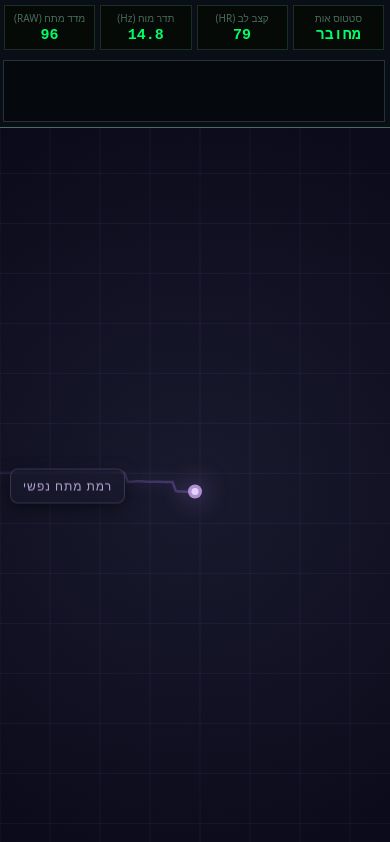
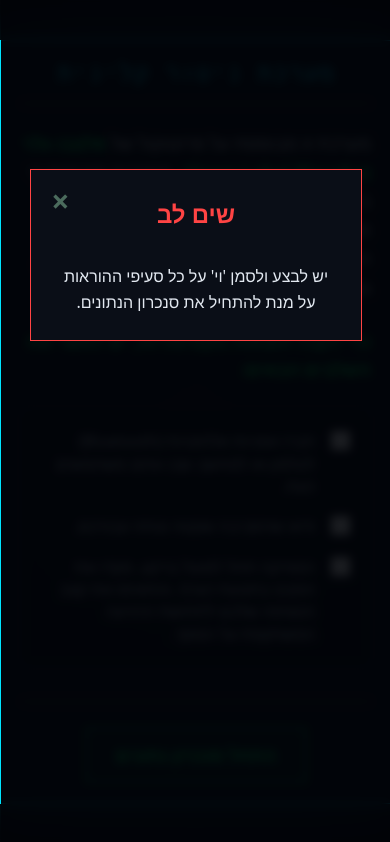
Before and after one commit to metanel/relax_session, a plain HTML site: page index.html in a window 390 px wide. Both pictures are taken after a click on the button "התחל סנכרון נתונים". Drawn offline with Linux system fonts and the light colour scheme.

Commit message:
Update index.html

```diff
--- a/index.html
+++ b/index.html
@@ -51,19 +51,19 @@
 
     .welcome-container {
       border: 1px solid var(--neon-cyan);
-      background: rgba(10, 14, 23, 0.9);
-      padding: 30px;
-      max-width: 650px;
+      background: rgba(10, 14, 23, 0.95);
+      padding: 35px;
+      max-width: 700px;
       width: 100%;
-      max-height: 90vh;
+      max-height: 95vh;
       overflow-y: auto;
-      box-shadow: 0 0 30px rgba(0, 229, 255, 0.15);
-      text-align: right; /* יישור טקסט לימין עבור RTL */
+      box-shadow: 0 0 40px rgba(0, 229, 255, 0.15);
+      text-align: right;
     }
 
     .welcome-title {
       font-family: var(--font-mono);
-      font-size: 28px;
+      font-size: 32px;
       color: var(--neon-cyan);
       margin-bottom: 25px;
       letter-spacing: 1px;
@@ -75,26 +75,51 @@
     .instructions-content {
       color: var(--text-light);
       line-height: 1.6;
-      font-size: 16px;
-      margin-bottom: 30px;
+      font-size: 20px;
+      margin-bottom: 35px;
     }
 
     .instructions-content p {
       margin-top: 0;
-      margin-bottom: 15px;
+      margin-bottom: 20px;
     }
 
     .instructions-content strong {
       color: var(--neon-green);
     }
 
-    .instructions-content ol {
-      padding-right: 20px;
-      margin-bottom: 0;
+    /* עיצוב רשימת תיבות הסימון */
+    .checkbox-list {
+      display: flex;
+      flex-direction: column;
+      gap: 18px;
+      margin-top: 25px;
+      background: rgba(0, 0, 0, 0.3);
+      padding: 20px;
+      border: 1px solid #1a2f24;
+      border-radius: 8px;
     }
 
-    .instructions-content li {
-      margin-bottom: 12px;
+    .checkbox-item {
+      display: flex;
+      align-items: flex-start;
+      gap: 15px;
+      cursor: pointer;
+      font-size: 18px;
+      line-height: 1.4;
+      color: #cbd5e1;
+      transition: color 0.2s;
+    }
+
+    .checkbox-item:hover {
+      color: #fff;
+    }
+
+    .checkbox-item input[type="checkbox"] {
+      margin-top: 4px;
+      transform: scale(1.6);
+      cursor: pointer;
+      accent-color: var(--neon-green);
     }
 
     .welcome-action-area {
@@ -103,11 +128,10 @@
       align-items: center;
       gap: 15px;
       border-top: 1px solid var(--text-dim);
-      padding-top: 20px;
+      padding-top: 25px;
     }
 
     /* === עיצוב מסך ניטור (Game Screen) === */
-    /* ה-Top Bar נשאר בדיוק כפי שאהבת */
     .dashboard-top-bar {
       background: var(--panel-bg);
       border-bottom: 1px solid var(--text-dim);
@@ -150,7 +174,7 @@
 
     .video-mini-wrapper {
       width: 120px;
-      height: 68px; /* 16:9 ratio */
+      height: 68px;
       border: 1px solid var(--text-dim);
       background: #000;
       position: relative;
@@ -164,13 +188,11 @@
       left: 0;
     }
 
-    /* אזור הגרף המשולב */
     .canvas-container {
       flex-grow: 1;
       position: relative;
       width: 100%;
       overflow: hidden;
-      /* הרקע הכהה והעמוק מהקוד שאהבת */
       background: radial-gradient(circle at center, #1a1a2e 0%, #0a0a1a 100%);
     }
 
@@ -180,10 +202,8 @@
       height: 100%;
     }
 
-    /* תווית המתח מהקוד שאהבת, מותאמת ל-RTL */
     .stress-label {
       position: absolute;
-      /* יישור לשמאל ב-RTL כדי לא להסתיר את תחילת הגרף הזורם ימינה */
       left: 25px;
       top: 50%;
       transform: translateY(-50%);
@@ -196,7 +216,6 @@
       letter-spacing: 1px;
       border: 1px solid rgba(184, 169, 212, 0.2);
       pointer-events: none;
-      /* צבע טקסט סגול בהיר מהקוד שאהבת */
       color: #b8a9d4;
       box-shadow: 0 4px 15px rgba(0, 0, 0, 0.5);
       font-family: var(--font-main);
@@ -221,20 +240,15 @@
       border-color: var(--neon-green);
       color: var(--neon-green);
       background: rgba(0, 255, 102, 0.05);
-      font-size: 18px;
+      font-size: 22px;
+      padding: 15px 30px;
     }
     button.primary-btn:hover {
       background: rgba(0, 255, 102, 0.2);
       box-shadow: 0 0 15px rgba(0, 255, 102, 0.3);
     }
-    button:disabled {
-      border-color: var(--text-dim);
-      color: var(--text-dim);
-      cursor: not-allowed;
-      background: transparent;
-    }
 
-    /* חלון מיינדפולנס */
+    /* עיצוב חלונות קופצים (Modals) */
     .modal {
       display: none;
       position: fixed;
@@ -249,14 +263,14 @@
     .modal-content {
       background-color: var(--panel-bg);
       margin: 10vh auto;
-      padding: 25px;
+      padding: 35px;
       border: 1px solid var(--neon-cyan);
       width: 85%;
-      max-width: 500px;
+      max-width: 600px;
       max-height: 80vh;
       overflow-y: auto;
       color: var(--text-light);
-      line-height: 1.5;
+      line-height: 1.6;
       position: relative;
       box-sizing: border-box;
       text-align: right;
@@ -265,23 +279,42 @@
       color: var(--neon-cyan);
       margin-top: 0;
       border-bottom: 1px solid var(--text-dim);
-      padding-bottom: 10px;
-      font-size: 20px;
+      padding-bottom: 15px;
+      font-size: 24px;
       text-align: center;
     }
+
+    /* הגדלת הפונט בתוכן המודאל */
+    .modal-content p, .modal-content ul {
+      font-size: 18px;
+    }
+
     .modal-content ul {
-      padding-right: 20px;
-      font-size: 15px;
+      padding-right: 25px;
     }
     .modal-content li {
-      margin-bottom: 10px;
+      margin-bottom: 15px;
     }
+
+    /* עיצוב מיוחד למודאל השגיאה */
+    #validationModal .modal-content {
+      border-color: #ff4444;
+      max-width: 450px;
+      text-align: center;
+      margin-top: 20vh;
+    }
+    #validationModal h2 {
+      color: #ff4444;
+      border-bottom: none;
+      margin-bottom: 5px;
+    }
+
     .close-btn {
       color: var(--text-dim);
       position: absolute;
       top: 15px;
       left: 20px;
-      font-size: 28px;
+      font-size: 32px;
       font-weight: bold;
       cursor: pointer;
       line-height: 1;
@@ -292,47 +325,20 @@
 
     /* === התאמות למובייל === */
     @media (max-width: 600px) {
-      /* מסך פתיחה במובייל */
-      .welcome-container {
-        padding: 20px;
-      }
-      .welcome-title {
-        font-size: 22px;
-      }
-      .instructions-content {
-        font-size: 14px;
-      }
+      .welcome-container { padding: 20px; }
+      .welcome-title { font-size: 24px; }
+      .instructions-content { font-size: 18px; }
+      .checkbox-item { font-size: 16px; }
+      button.primary-btn { font-size: 18px; }
+      .modal-content { padding: 25px; }
+      .modal-content p, .modal-content ul { font-size: 16px; }
 
-      /* טופ בר במובייל - נשמר */
-      .dashboard-top-bar {
-        flex-direction: column;
-        padding: 5px;
-      }
-      .metrics-container {
-        width: 100%;
-        justify-content: space-between;
-        gap: 5px;
-      }
-      .metric-box {
-        flex: 1;
-        min-width: 0;
-        padding: 5px;
-      }
-      .metric-val {
-        font-size: 15px;
-      }
-      .video-mini-wrapper {
-        width: 100%;
-        height: 60px;
-        opacity: 0.4;
-      }
-
-      /* תווית גרף במובייל */
-      .stress-label {
-        font-size: 12px;
-        padding: 8px 12px;
-        left: 10px;
-      }
+      .dashboard-top-bar { flex-direction: column; padding: 5px; }
+      .metrics-container { width: 100%; justify-content: space-between; gap: 5px; }
+      .metric-box { flex: 1; min-width: 0; padding: 5px; }
+      .metric-val { font-size: 15px; }
+      .video-mini-wrapper { width: 100%; height: 60px; opacity: 0.4; }
+      .stress-label { font-size: 12px; padding: 8px 12px; left: 10px; }
     }
   </style>
 </head>
@@ -344,18 +350,27 @@
 
       <div class="instructions-content">
         <p>מערכת זו מבוססת על פרוטוקול של <strong>פלצבו גלוי (Open-Label Placebo)</strong>. מחקרים מוכיחים כי ביצוע מודע של פעולה פיזית המשולבת עם משוב ויזואלי ושמיעתי, מאפשר למערכת העצבים האוטונומית להפחית את רמות הלחץ, גם כאשר המדידה אינה ישירה.</p>
-        <p><strong>כדי לקבל תוצאות מקסימליות:</strong></p>
-        <ol>
-          <li>חברו אוזניות אלחוטיות (Bluetooth) לטלפון או למחשב שבו אתם משתמשים כעת.</li>
-          <li>ודאו שהסביבה שקטה ונוחה עבורכם.</li>
-          <li>לחצו על כפתור <strong>"התחל סנכרון נתונים"</strong> המופיע מטה.</li>
-          <li>המוזיקה תחל לפעול ברקע. מקדו את המבט בתנועת הגרף, והתאימו את קצב הנשימה שלכם לתחושת הרגיעה המשתקפת על המסך.</li>
-        </ol>
+
+        <p style="margin-top: 25px;"><strong>כדי לקבל תוצאות מקסימליות, יש לאשר את השלבים הבאים:</strong></p>
+
+        <div class="checkbox-list">
+          <label class="checkbox-item">
+            <input type="checkbox" class="step-check">
+            <span>חברו אוזניות אלחוטיות (Bluetooth) לטלפון או למחשב שבו אתם משתמשים כעת.</span>
+          </label>
+          <label class="checkbox-item">
+            <input type="checkbox" class="step-check">
+            <span>ודאו שהסביבה שקטה ונוחה עבורכם.</span>
+          </label>
+          <label class="checkbox-item">
+            <input type="checkbox" class="step-check">
+            <span>המוזיקה תחל לפעול ברקע. מקדו את המבט בתנועת הגרף, והתאימו את קצב הנשימה שלכם לתחושת הרגיעה המשתקפת על המסך.</span>
+          </label>
+        </div>
       </div>
 
       <div class="welcome-action-area">
         <button id="startBtn" class="primary-btn">התחל סנכרון נתונים</button>
-        <button onclick="openModal('mindfulnessModal')" style="font-size: 14px; padding: 8px 16px; border-color: var(--text-dim); color: var(--text-dim);">עקרונות מיינדפולנס</button>
       </div>
     </div>
   </div>
@@ -389,6 +404,14 @@
     </div>
   </div>
 
+  <div id="validationModal" class="modal">
+    <div class="modal-content">
+      <span class="close-btn" onclick="closeModal('validationModal')">&times;</span>
+      <h2>שים לב</h2>
+      <p style="text-align: center; margin-bottom: 0;">יש לבצע ולסמן 'וי' על כל סעיפי ההוראות על מנת להתחיל את סנכרון הנתונים.</p>
+    </div>
+  </div>
+
   <div id="mindfulnessModal" class="modal">
     <div class="modal-content">
       <span class="close-btn" onclick="closeModal('mindfulnessModal')">&times;</span>
@@ -403,11 +426,11 @@
   </div>
 
   <script>
-    // === ניהול חלונות קופצים ומעבר מסכים ===
+    // === ניהול חלונות קופצים ===
     function openModal(id) { document.getElementById(id).style.display = "block"; }
     function closeModal(id) { document.getElementById(id).style.display = "none"; }
     window.onclick = function(e) {
-      if (e.target.className === "modal") e.target.style.display = "none";
+      if (e.target.classList.contains("modal")) e.target.style.display = "none";
     }
 
     // === הגדרת YouTube API ===
@@ -416,22 +439,19 @@
     document.head.appendChild(tag);
     let player;
     function onYouTubeIframeAPIReady() {
-      // הגדרות הנגן המיניאטורי במסך הניטור
       player = new YT.Player('player', {
         videoId: 'BnjdaA6GEJw',
         playerVars: {
-          'controls': 0,      // ללא פקדים
-          'disablekb': 1,     // ביטול מקלדת
-          'playsinline': 1,   // ניגון בתוך הדף במובייל
-          'rel': 0,           // ללא סרטונים קשורים
-          'modestbranding': 1 // מיתוג מופחת
+          'controls': 0,
+          'disablekb': 1,
+          'playsinline': 1,
+          'rel': 0,
+          'modestbranding': 1
         }
       });
     }
 
-    // ==========================================================
-    // === לוגיקת הגרף - שילוב הקוד שאהבת (Center Tracking) ===
-    // ==========================================================
+    // === לוגיקת הגרף ===
     const canvas = document.getElementById('chart');
     const ctx = canvas.getContext('2d');
     let dpr = window.devicePixelRatio || 1;
@@ -440,27 +460,19 @@
     let isRunning = false;
     let animationId;
 
-    // --- הגדרות הליבה מהקוד שאהבת ---
-    let centerX; // יחושב בדינמיות להיות המרכז (width * 0.5)
-    const gridPixelStep = 50; // רשת רחבה יותר
-    const pointSpacing = 3;   // מרווח נקודות מהיר יותר
-    const speed = 0.4;        // תזוזה איטית ורגועה שמאלה
+    let centerX;
+    const gridPixelStep = 50;
+    const pointSpacing = 3;
+    const speed = 0.4;
 
-    // רמות מתח (סקאלה 0-100 מהקוד שאהבת)
     let stress = 100;
     let cameraStress = 100;
-
-    // סקיילר חזק יותר (3) להתאמה לסקאלה הנמוכה
     const stressToPixelScale = 3;
 
-    // ירידה כל 2 שניות
     let lastDropTime = performance.now();
     const dropInterval = 2000;
     const stressDropStep = 3;
 
-    // --- פונקציות עזר מהקוד שאהבת ---
-
-    // חישוב מידות הקנבס בעת מעבר מסך או שינוי גודל חלון
     function resizeCanvas() {
       const container = document.getElementById('canvasContainer');
       const rect = container.getBoundingClientRect();
@@ -472,81 +484,57 @@
       width = rect.width;
       height = rect.height;
 
-      // קיבוע הנקודה למרכז האופקי של הגרף
       centerX = width * 0.5;
     }
     window.addEventListener('resize', resizeCanvas);
 
-    // המרת ערך מתח למיקום Y על המסך (עוקב מצלמה)
     function stressToScreenY(value) {
-      // midY מוגדר כמרכז האנכי (height * 0.5)
       return (height * 0.5) - (value - cameraStress) * stressToPixelScale;
     }
 
-    // ציור רשת עדינה ורגועה מהקוד שאהבת
     function drawGrid() {
-      // צבע רשת סגול עמום מאוד
       ctx.strokeStyle = 'rgba(100, 80, 130, 0.15)';
       ctx.lineWidth = 1;
 
-      // קווים אנכיים (סטטיים ברקע)
       for (let x = 0; x <= width; x += gridPixelStep) {
         ctx.beginPath(); ctx.moveTo(x, 0); ctx.lineTo(x, height); ctx.stroke();
       }
 
-      // קווים אופקיים (נעים יחסית למצלמה)
       const stressStep = gridPixelStep / stressToPixelScale;
-      // כיול בסיס הרשת למצלמה הנוכחית
       const baseGrid = Math.floor(cameraStress / stressStep) * stressStep;
 
       for (let k = -25; k <= 25; k++) {
         const worldStress = baseGrid + k * stressStep;
         const y = stressToScreenY(worldStress);
-        // ציור רק אם בתוך גבולות המסך
         if (y < 0 || y > height) continue;
 
         ctx.beginPath(); ctx.moveTo(0, y); ctx.lineTo(width, y); ctx.stroke();
       }
     }
 
-    // הוספת נקודה וניהול ירידת המתח מהקוד שאהבת
     function addPoint(now) {
       if (isRunning) {
-        // מנגנון ירידה מתוזמן
         if (now - lastDropTime >= dropInterval) {
           stress -= stressDropStep;
           lastDropTime = now;
         } else {
-          // רעש קטן ורגוע (Medical noise)
           stress += (Math.random() - 0.5) * 0.3;
         }
-
-        // הגבלת מינימום (שלא ירד מתחת לאפס באופן דרסטי)
         if (stress < -50) stress = -50;
       }
-
-      // עדכון חלק של המצלמה לעבר המתח הנוכחי (Camera follow)
       cameraStress += (stress - cameraStress) * 0.1;
-
-      // הוספת הנקודה למיקום המרכזי
       points.push({ x: centerX, stress: stress });
     }
 
-    // ציור קו עם גרדיאנט וזוהר סגול מהקוד שאהבת
     function drawLine() {
       if (points.length < 2) return;
 
-      // הגדרת זוהר סגול עדין
       ctx.shadowColor = 'rgba(120, 100, 180, 0.6)';
       ctx.shadowBlur = 15;
 
-      // יצירת גרדיאנט סגול-כחול רגוע לאורך הקו
       const gradient = ctx.createLinearGradient(0, 0, width, 0);
-      // צד שמאל (ישן) - כהה יותר
       gradient.addColorStop(0, 'rgba(80, 60, 120, 0.2)');
-      // מרכז - בינוני
       gradient.addColorStop(0.5, 'rgba(100, 80, 150, 0.6)');
-      // צד ימין (ראש הקו) - בהיר
       gradient.addColorStop(1, 'rgba(180, 150, 220, 0.9)');
 
       ctx.beginPath();
@@ -561,18 +549,15 @@
       ctx.lineWidth = 2.5;
       ctx.stroke();
 
-      // ביטול הזוהר לשאר הציורים
       ctx.shadowBlur = 0;
     }
 
-    // ציור הנקודה המרכזית המובילה עם זוהר רך מהקוד שאהבת
     function drawHeadPoint() {
       if (points.length === 0) return;
 
       const last = points[points.length - 1];
       const y = stressToScreenY(last.stress);
 
-      // זוהר חיצוני רך וגדול
       ctx.shadowColor = 'rgba(150, 120, 200, 0.8)';
       ctx.shadowBlur = 25;
 
@@ -581,7 +566,6 @@
       ctx.fillStyle = 'rgba(180, 150, 220, 0.95)';
       ctx.fill();
 
-      // נקודה פנימית לבנה/בהירה ללא זוהר
       ctx.shadowBlur = 0;
       ctx.beginPath();
       ctx.arc(centerX, y, 3.5, 0, Math.PI * 2);
@@ -589,24 +573,19 @@
       ctx.fill();
     }
 
-    // לולאת האנימציה הראשית מהקוד שאהבת
     function animate(now) {
-      // ניקוי מסך חלק (משאיר שובל קל בגלל הרקע הכהה)
       ctx.clearRect(0, 0, width, height);
 
       drawGrid();
 
-      // תזוזה איטית של כל הנקודות שמאלה
       for (let i = 0; i < points.length; i++) {
         points[i].x -= speed;
       }
 
-      // ניקוי נקודות שיצאו רחוק מהמסך שמאלה
       while (points.length && points[0].x < -200) {
         points.shift();
       }
 
-      // הוספת נקודה חדשה במיקום המרכזי אם נוצר מרווח
       const lastPoint = points[points.length - 1];
       if (!lastPoint || lastPoint.x <= centerX - pointSpacing) {
         addPoint(now);
@@ -618,37 +597,41 @@
       animationId = requestAnimationFrame(animate);
     }
 
-    // ==========================================================
-    // === ניהול נתונים ב-Sidebar (התאמה ללוגיקה החדשה) ===
-    // ==========================================================
     function updateSideData() {
       if(!isRunning) return;
 
-      // BPM: נגזר מהמתח (100 -> ~80 BPM, 0 -> ~60 BPM)
       const estimatedBPM = Math.floor(60 + (stress * 0.2));
       document.getElementById('bpmVal').innerText = (estimatedBPM > 40 ? estimatedBPM : 40);
 
-      // Hz: תדר רגיעה (100 -> ~15Hz Beta, 0 -> ~9Hz Alpha)
       const estimatedHz = (8 + (stress * 0.07)).toFixed(1);
       document.getElementById('hzVal').innerText = (estimatedHz > 1 ? estimatedHz : 1.0);
 
-      // RAW: מציג את ערך ה-stress המקורי מהלוגיקה שאהבת (0-100)
       document.getElementById('rawStress').innerText = Math.floor(stress);
     }
 
-    // ==========================================================
     // === מעבר בין מסכים והפעלת המערכת ===
-    // ==========================================================
     document.getElementById('startBtn').addEventListener('click', function() {
+
+      // ולידציה של תיבות הסימון
+      const checkboxes = document.querySelectorAll('.step-check');
+      let allChecked = true;
+      checkboxes.forEach(cb => {
+        if (!cb.checked) allChecked = false;
+      });
+
+      if (!allChecked) {
+        openModal('validationModal');
+        return;
+      }
+
       // 1. הסתרת מסך פתיחה והצגת מסך ניטור
       document.getElementById('welcomeScreen').classList.remove('active');
       document.getElementById('gameScreen').classList.add('active');
 
-      // 2. חישוב מידות הקנבס ואתחול centerX
+      // 2. חישוב מידות הקנבס ואתחול
       resizeCanvas();
 
-      // 3. אתחול שובל ראשוני (כדי שלא יתחיל מנקודה ריקה) - מהקוד שאהבת
-      const count = Math.floor((width * 0.6) / pointSpacing); // ממלא עד קצת אחרי המרכז
+      const count = Math.floor((width * 0.6) / pointSpacing);
       for (let i = 0; i < count; i++) {
         points.push({
           x: centerX - (count - i) * pointSpacing,
@@ -656,22 +639,24 @@
         });
       }
 
-      // 4. הפעלת הלוגיקה והוידאו
+      // 3. הפעלת הלוגיקה והוידאו
       isRunning = true;
       if(player && typeof player.playVideo === 'function') {
         player.playVideo();
       }
 
-      // 5. עדכון ממשק ה-Sidebar
       document.getElementById('statusVal').innerText = "מחובר";
       document.getElementById('statusVal').style.color = "var(--neon-green)";
 
-      // עדכון נתונים כל שניה
       updateSideData();
       setInterval(updateSideData, 1000);
 
-      // 6. התחלת לולאת האנימציה
       animate(performance.now());
+
+      // 4. הפעלת חלון המיינדפולנס לאחר 2.5 שניות
+      setTimeout(() => {
+        openModal('mindfulnessModal');
+      }, 2500);
     });
   </script>
 </body>
```
